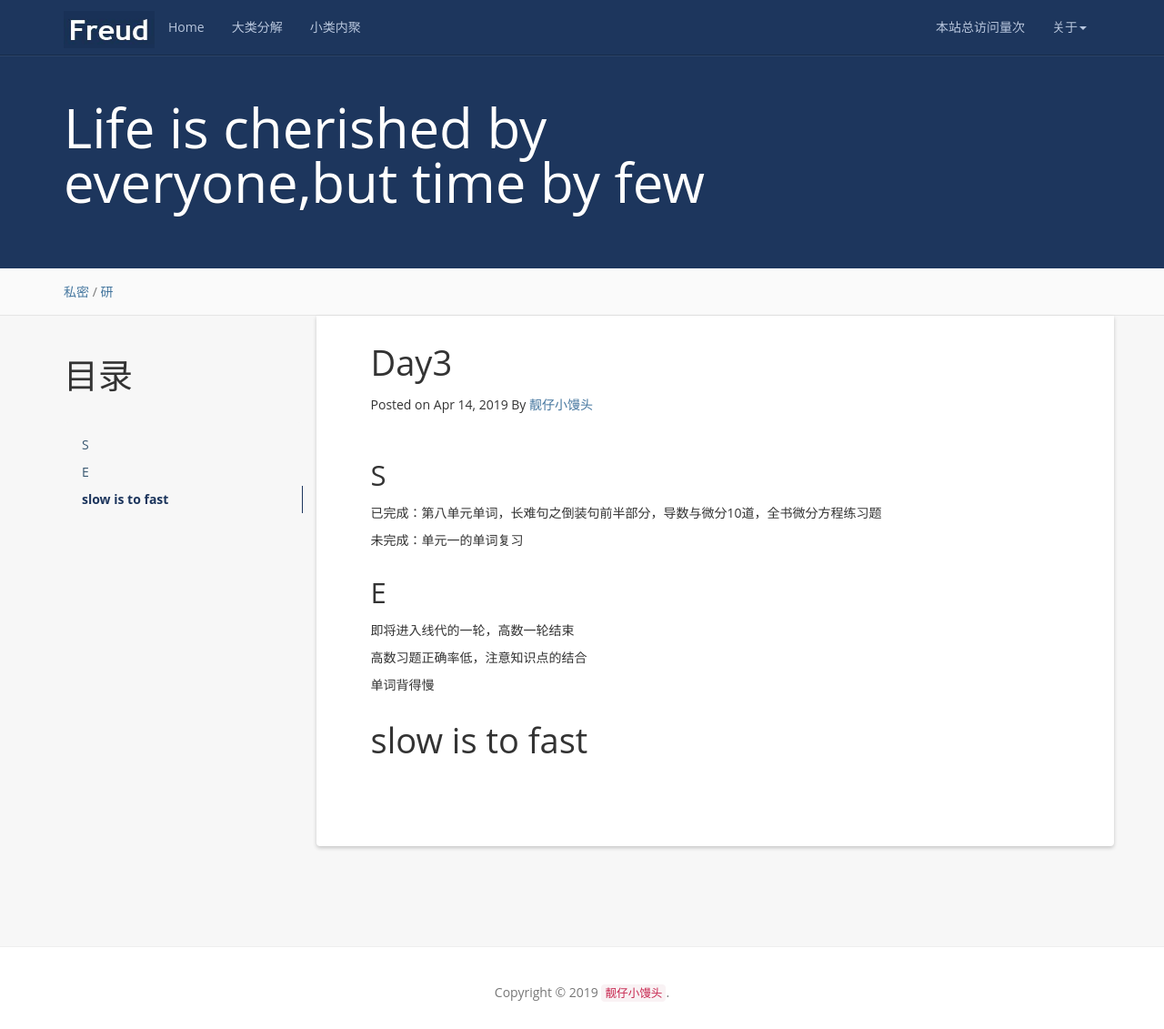
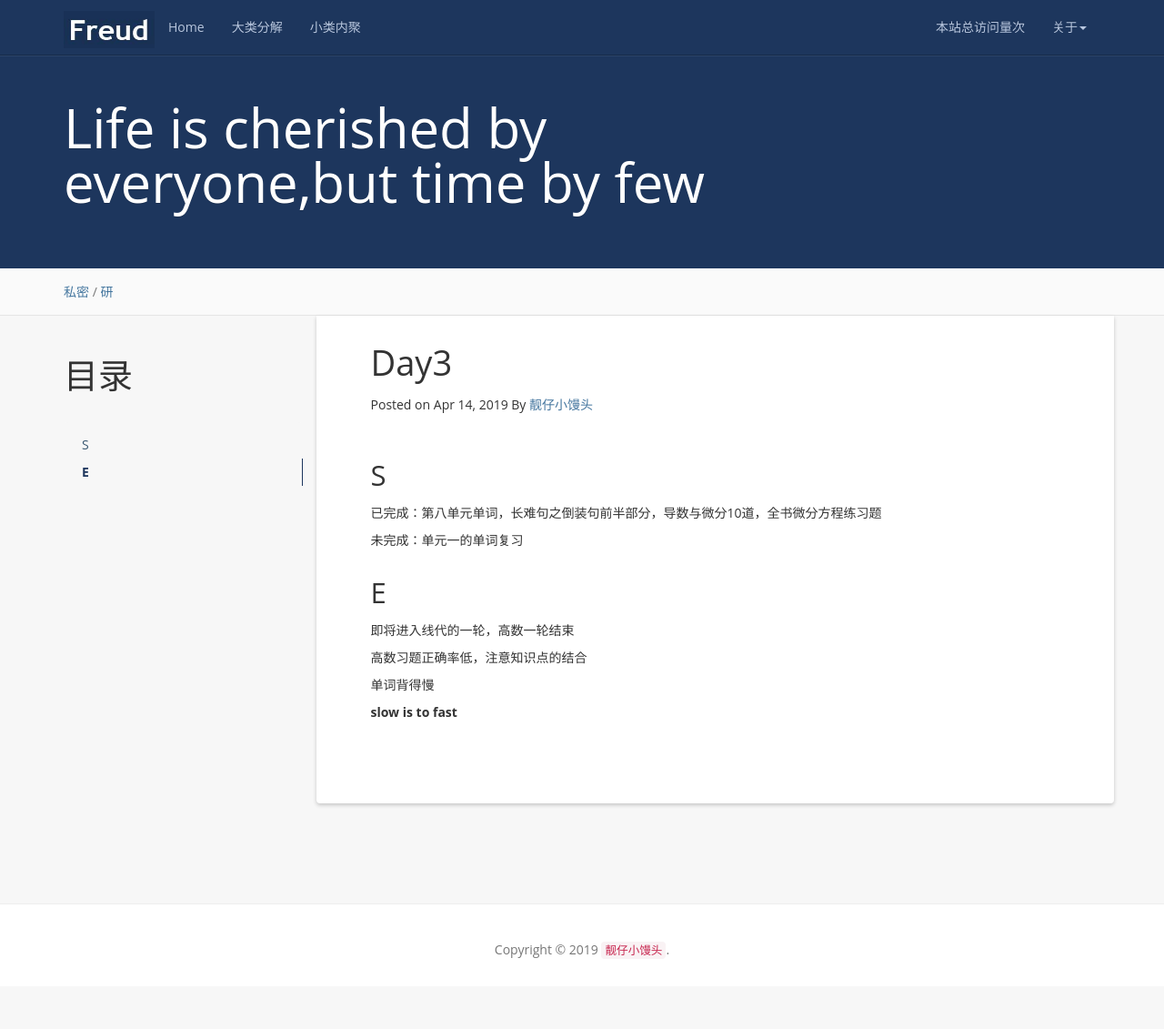
Before and after one commit to oldrive/oldrive.github.io, a Jekyll site: the page built from _posts/2019-04-14-day3.md, in a window 1280 px wide and 1131 px high. Shown: the whole window at 91% size. Built offline with Jekyll 4.4.1, drawn with Linux system fonts in a browser that asks for light colours; nearby versions of some CDN libraries; a script that is not in the unit is left out; comment, search, counter and statistics services are not loaded.

Commit message:
font size

```diff
--- a/_posts/2019-04-14-day3.md
+++ b/_posts/2019-04-14-day3.md
@@ -36,4 +36,4 @@ E
 
 
 
-# slow is to fast
+**slow is to fast**
```
Also changed, not shown: _posts/2019-04-16-day5.md (+1 -1 lines).
